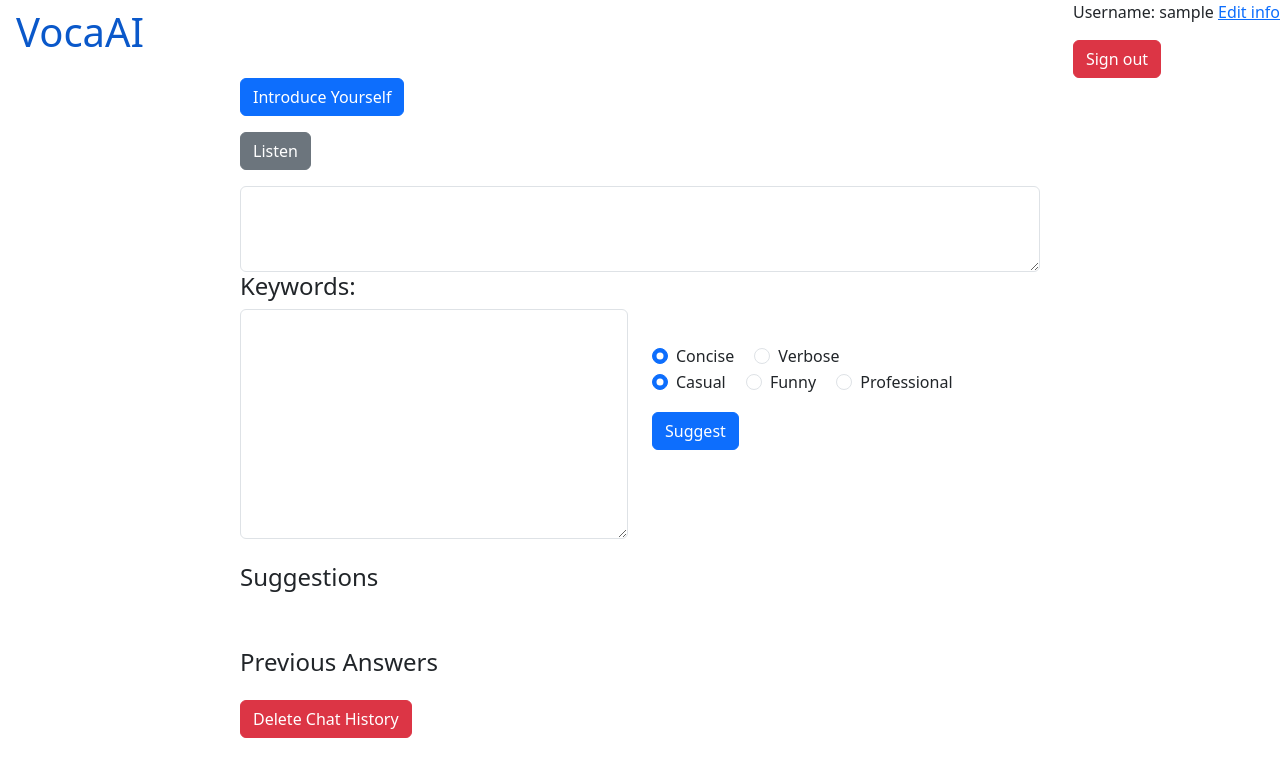
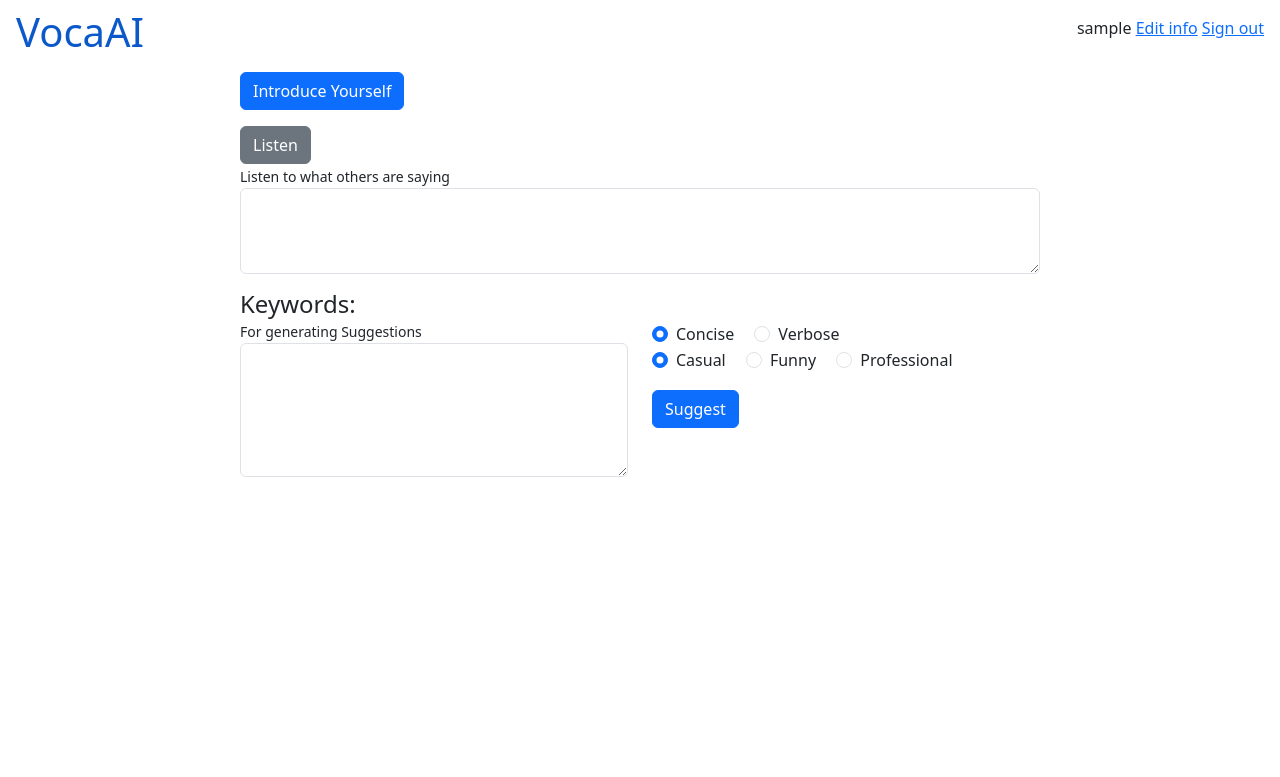
Before and after one commit to aaaathing/aeaacs, a Flask app: page / in a window 1280 px wide. Shown: the top 777 px of the page. Run offline with Flask 3, Linux system fonts and the light colour scheme; the visitor is signed in with stand-in values (Sample User, id 1); data that the repository does not hold is empty.

Commit message:
some ui changes

```diff
--- a/main.py
+++ b/main.py
@@ -213,7 +213,7 @@ def send_text():
         },
         {
             "role": "system",
-            "content": "The answer should be " + (request.form.get("tone") or "") + " and " + (request.form.get("verbosity") or "")
+            "content": "The phrase should be " + (request.form.get("tone") or "") + " and " + (request.form.get("verbosity") or "")
         },
     ]
     if question:
--- a/templates/use-it.html
+++ b/templates/use-it.html
@@ -1,14 +1,12 @@
 {% extends 'base.html' %}
 
 {% block nav %}
-<div style="margin-left: auto;">
-    <p>
-        Username: {{ current_user.username }}
+<div style="margin-left: auto;" class="me-3 mt-3">
+    {{ current_user.username }}
     <a href="/edit">Edit info</a>
-    </p>
 
-    <form action="/logout" method="POST">
-        <button class="btn btn-danger">Sign out</button>
+    <form action="/logout" method="POST" style="display: inline;">
+        <a onclick="this.parentElement.submit(); return false" href="">Sign out</a>
     </form>
 </div>
 {% endblock %}
@@ -39,22 +37,30 @@
         color: #e74c3c;
         /* Change color on hover */
     }
+
+    .hidden {
+        display: none;
+    }
 </style>
 
 <div style="max-width: 800px;" class="mx-auto">
 
     <button class="btn btn-primary mb-3" onclick="introduce()">Introduce Yourself</button><br>
 
-    <button id="recordButton" class="btn btn-secondary mb-3">Listen</button>
+    <button id="recordButton" class="btn btn-secondary">Listen</button>
     <span id="recording"></span><br>
+    <small>Listen to what others are saying</small><br>
     <textarea id="question" class="form-control" rows="3"></textarea>
 
 
-    <div class="row">
+    <div class="row mt-3">
         <div class="col">
             <div class="form-group">
-                <label for="keywords"><h4>Keywords:</h4></label>
-                <textarea id="keywords" class="form-control" rows="9"></textarea>
+                <label for="keywords">
+                    <h4 class="mb-0">Keywords:</h4>
+                    <small>For generating Suggestions</small>
+                </label>
+                <textarea id="keywords" class="form-control" rows="5"></textarea>
             </div>
         </div>
         <div class="col" style="display: flex; align-items: center;">
@@ -94,10 +100,10 @@
         </div>
     </div>
 
-    <h4 class="mt-4">Suggestions</h4>
+    <h4 class="mt-4 hidden" id="suggestions-header">Suggestions</h4>
     <div id="answers" class="list-group"></div>
 </div>
-<div style="max-width: 800px;" class="mx-auto mt-5">
+<div style="max-width: 800px;" class="mx-auto mt-5 hidden" id="previous-answers-options">
     <h4>Previous Answers</h4>
     <div id="previous-answers" class="list-group"></div>
     <!-- Delete Chat History Button -->
@@ -126,6 +132,7 @@
                     ${removeBad(answer)}
                 </button>
             `, "");
+            document.querySelector("#suggestions-header").classList.remove("hidden")
         } else {
             alert("Error fetching answers.");
         }
@@ -136,49 +143,58 @@
     }
 
     async function sendText(button) {
+        let question = document.querySelector("#question").value;
+        if(question) {
             let formData = new FormData();
-        let question = document.querySelector("#question").value;
             let chosenAnswer = button.textContent;
             formData.append("question", question);
             formData.append("chosen_answer", chosenAnswer);
             let response = await fetch("/api/save_answer", { method: "POST", body: formData });
             let data = await response.json();
-        if (data.success) {
+            if (!data.success) {
+                alert("Error saving the answer.")
+                return
+            }
             // Prepend the new answer to the previous answers list
             addPreviousAnswer({
                 answer_id: data.answer_id,
                 question: question,
                 chosen_answer: chosenAnswer
             });
+        }
         // Clear the suggested answers
+        document.querySelector("#suggestions-header").classList.add("hidden")
         document.querySelector("#answers").innerHTML = '';
         // Optionally, clear the question textarea
         document.querySelector("#question").value = '';
-        } else {
-            alert("Error saving the answer.");
-        }
+        document.querySelector("#keywords").value = '';
+
     }
 
     function addPreviousAnswer(answer) {
         document.querySelector("#previous-answers")
             .insertAdjacentHTML("afterbegin", `
-            <div class="list-group-item" data-answer-id="${removeBad(answer.answer_id)}" onclick="speak(this.textContent)">
+            <div class="list-group-item" data-answer-id="${removeBad(answer.answer_id)}">
                 <button class="delete-button" onclick="deleteAnswer('${removeBad(answer.answer_id)}')">&times;</button>
                 <strong>${removeBad(answer.question)}</strong><br>
                 ${removeBad(answer.chosen_answer)}
             </div>
         `);
+        document.querySelector("#previous-answers-options").classList.remove("hidden")
     }
 
     fetch("/api/previous_answers").then(r => r.json()).then(answers => {
+        if(answers.length){
+            document.querySelector("#previous-answers-options").classList.remove("hidden")
             document.querySelector("#previous-answers")
                 .innerHTML = answers.reduce((a, answer) => a + `
-            <div class="list-group-item" data-answer-id="${removeBad(answer.answer_id)}" onclick="speak(this.textContent)">
+                <div class="list-group-item" data-answer-id="${removeBad(answer.answer_id)}">
                     <button class="delete-button" onclick="deleteAnswer('${removeBad(answer.answer_id)}')">&times;</button>
                     <strong>${removeBad(answer.question)}</strong><br>
                     ${removeBad(answer.chosen_answer)}
                 </div>
                 `, "");
+        }
     });
 
     async function deleteAnswer(answerId) {
```
Lines whose indentation alone changed are shown as unchanged.
